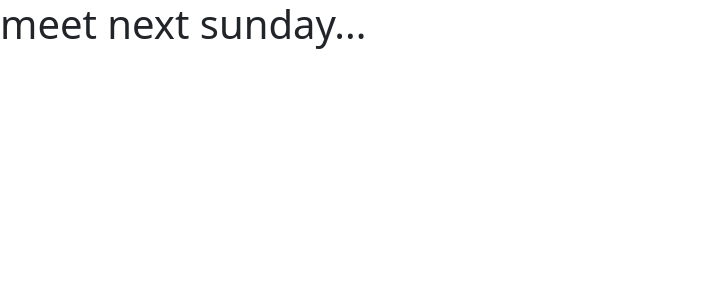
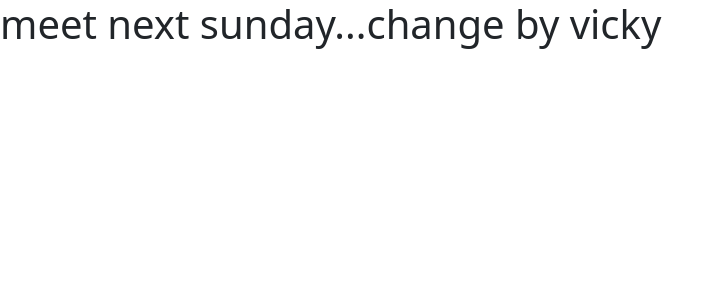
Before and after one commit to Vicky8689/E-COMMERCE_APP, a Django app: page / in a window 1280 px wide. Shown: the top 300 px of the page, without its empty margins (0-721 px from the left). Run offline with Django 4.2, Linux system fonts and the light colour scheme.

Commit message:
commit by vicky -1

```diff
--- a/ecommerce/templates/index.html
+++ b/ecommerce/templates/index.html
@@ -7,7 +7,7 @@
     <link href="https://cdn.jsdelivr.net/npm/bootstrap@5.3.2/dist/css/bootstrap.min.css" rel="stylesheet" integrity="sha384-T3c6CoIi6uLrA9TneNEoa7RxnatzjcDSCmG1MXxSR1GAsXEV/Dwwykc2MPK8M2HN" crossorigin="anonymous">
   </head>
   <body>
-    <h1>meet next sunday...</h1>
+    <h1>meet next sunday...change by vicky</h1>
     <script src="https://cdn.jsdelivr.net/npm/bootstrap@5.3.2/dist/js/bootstrap.bundle.min.js" integrity="sha384-C6RzsynM9kWDrMNeT87bh95OGNyZPhcTNXj1NW7RuBCsyN/o0jlpcV8Qyq46cDfL" crossorigin="anonymous"></script>
   </body>
 </html>
```
